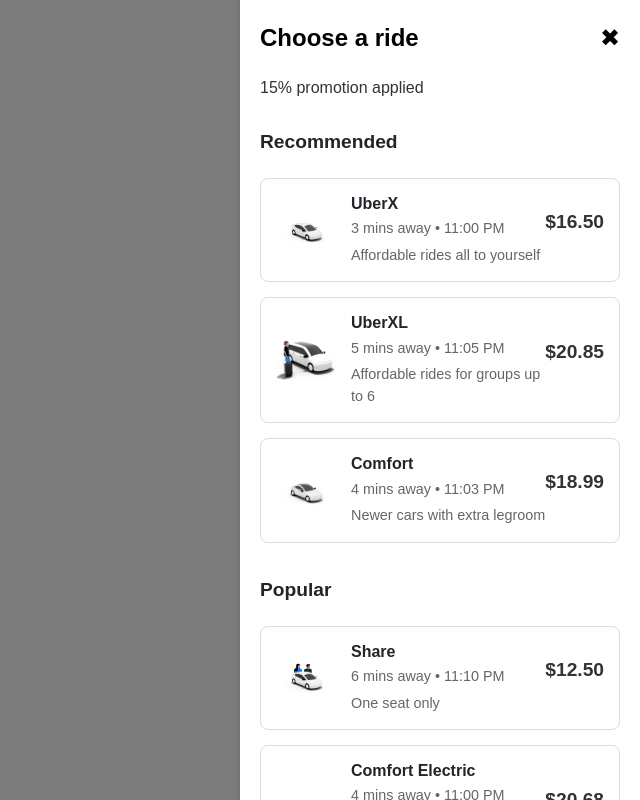
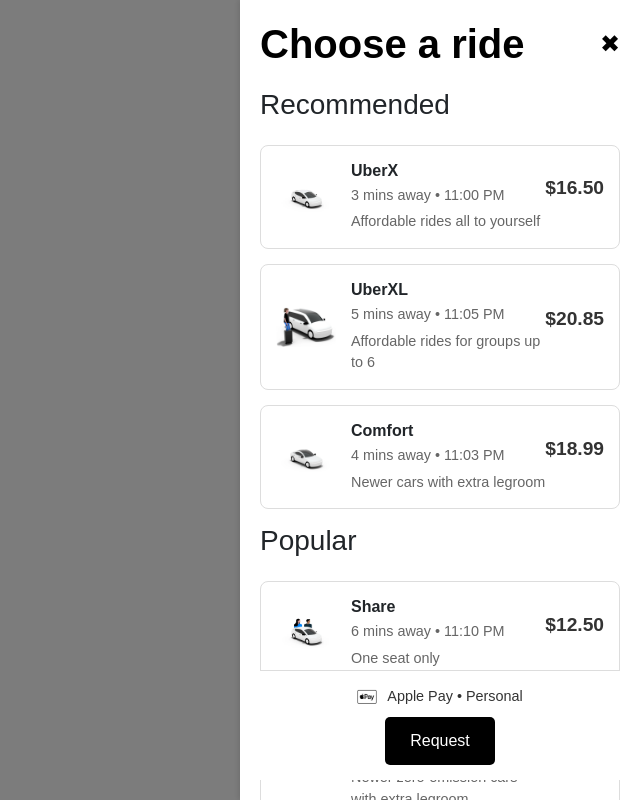
Before and after one commit to kanchNaik/UberSimulation, a React (Create React App) app in the folder Frontend/uberapp/: page /customer/chooseride in a window 1280 px wide. Shown: the whole page, without its empty margins (640-1280 px from the left). Built offline with nearby package versions, Linux system fonts and the light colour scheme.

Commit message:
choose ride: fix styling

```diff
--- a/Frontend/uberapp/src/components/Rider/ChooseRide/ChooseRide.css
+++ b/Frontend/uberapp/src/components/Rider/ChooseRide/ChooseRide.css
@@ -33,6 +33,7 @@
     overflow-y: auto;
   }
 
+  /* Header */
   .choose-ride-header {
     display: flex;
     justify-content: space-between;
@@ -40,12 +41,14 @@
     margin-bottom: 20px;
   }
 
+
   .choose-ride-header h2 {
-    font-size: 1.5rem;
+    font-size: 2.5rem;
     margin: 0;
-    color: black;
+    color: #000000;
     font-weight: bold;
   }
+
 
   .close-sidebar {
     background: none;
@@ -54,32 +57,20 @@
     cursor: pointer;
   }
 
+  /* Promotion Text */
   .promotion-text {
     font-size: 1rem;
     color: #333;
     margin-bottom: 10px;
   }
 
-  .leave-now {
-    font-size: 0.9rem;
-    color: #666;
-    margin-bottom: 20px;
-  }
-
-  .ride-category {
-    font-size: 1.2rem;
-    margin: 20px 0 10px;
-    font-weight: bold;
-  }
-
-  /* Ride Options Container */
+  /* Ride Options */
   .ride-options-container {
     display: flex;
     flex-direction: column;
     gap: 15px;
   }
 
-  /* Individual Ride Option */
   .ride-option {
     display: flex;
     align-items: center;
@@ -93,7 +84,7 @@
     background-color: #f9f9f9;
   }
 
-  /* Car Image Styling */
+  /* Image Styling */
   .car-image {
     width: 60px;
     height: auto;
@@ -101,7 +92,7 @@
     border-radius: 4px;
   }
 
-  /* Ride Information */
+  /* Ride Info */
   .ride-info {
     flex-grow: 1;
     display: flex;
@@ -121,25 +112,26 @@
     font-size: 0.9rem;
   }
 
-  /* Price Styling */
+  /* Price */
   .price {
     font-size: 1.2rem;
     font-weight: bold;
     color: #333;
+    margin-left: auto;
   }
 
-  /* Scrollbar Customization */
-  .choose-ride-sidebar::-webkit-scrollbar {
-    width: 6px;
-  }
-
-  .choose-ride-sidebar::-webkit-scrollbar-thumb {
-    background: #ccc;
-    border-radius: 5px;
-  }
-
-  .choose-ride-sidebar::-webkit-scrollbar-thumb:hover {
-    background: #aaa;
+  /* Footer */
+  .ride-footer {
+    position: sticky;
+    bottom: 0;
+    padding: 15px;
+    background: white;
+    border-top: 1px solid #ddd;
+    display: flex;
+    flex-direction: column;
+    align-items: center;
+    justify-content: center;
+    gap: 10px;
   }
 
   .payment-info {
@@ -158,3 +150,20 @@
     font-size: 0.9rem;
     color: #333;
   }
+
+  .request-ride-button {
+    width: 100%;
+    padding: 10px 20px;
+    background-color: black;
+    color: white;
+    border: none;
+    border-radius: 8px;
+    font-size: 1rem;
+    cursor: pointer;
+    transition: background-color 0.2s ease;
+    text-align: center;
+  }
+
+  .request-ride-button:hover {
+    background-color: #333;
+  }
--- a/Frontend/uberapp/src/components/Rider/ChooseRide/ChooseRide.js
+++ b/Frontend/uberapp/src/components/Rider/ChooseRide/ChooseRide.js
@@ -28,8 +28,6 @@ const ChooseRide = ({ onClose }) => {
             ✖
           </button>
         </div>
-        <p className="promotion-text">15% promotion applied</p>
-
         {/* Scrollable Ride Options */}
         <div className="ride-options-container">
           {/* Recommended */}
@@ -163,9 +161,9 @@ const ChooseRide = ({ onClose }) => {
         <div className="ride-footer">
           <div className="payment-info">
             <img className="payment-logo" src={applePay} alt="Apple Pay" />
-            <p>Apple Pay • Personal</p>
+            <center><p>Apple Pay • Personal</p></center>
           </div>
-          <center><button className="request-ride-button">Request UberX</button></center>
+          <center><button className="request-ride-button">Request</button></center>
         </div>
       </div>
     </div>
```
